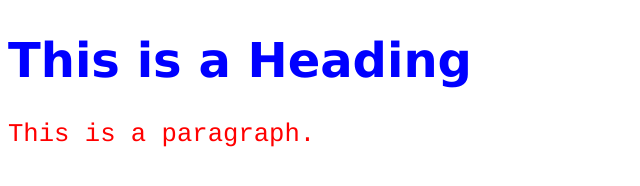
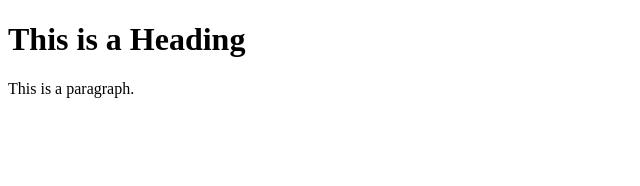
Before and after one commit to fullenkampjm/fullenkampjm.github.io, a plain HTML site: page index.html in a window 1280 px wide. Shown: the whole page, without its empty margins (0-640 px from the left). Drawn offline with Linux system fonts and the light colour scheme.

Commit message:
Update index.html

```diff
--- a/index.html
+++ b/index.html
@@ -1,24 +1,9 @@
 <!DOCTYPE html>
 <html>
-
-  <head>
-<style>
-h1 {
-    color: blue;
-    font-family: verdana;
-    font-size: 300%;
-}
-p  {
-    color: red;
-    font-family: courier;
-    font-size: 160%;
-}
-</style>
-</head>
-
+<head>
 
 <title>Fullenkamp's Awesome Github Webpage!</title>
-
+  </head>
 <body>
 
 <h1>This is a Heading</h1>
```
